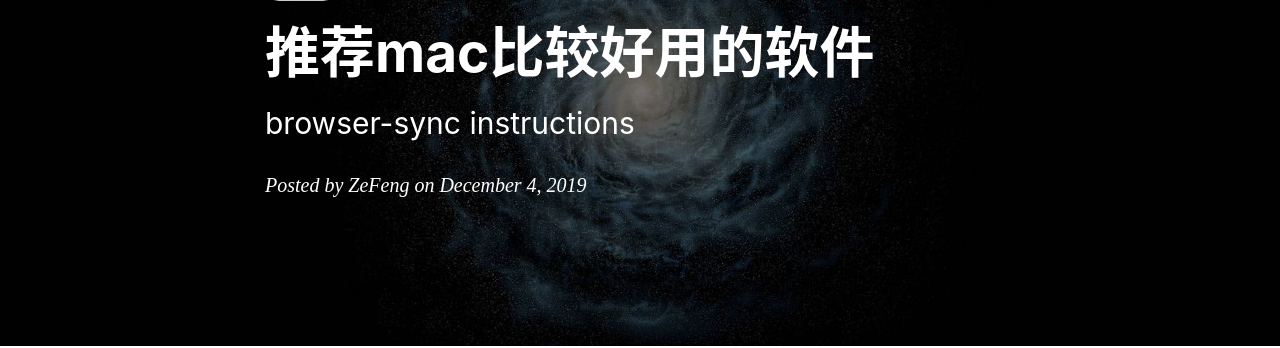
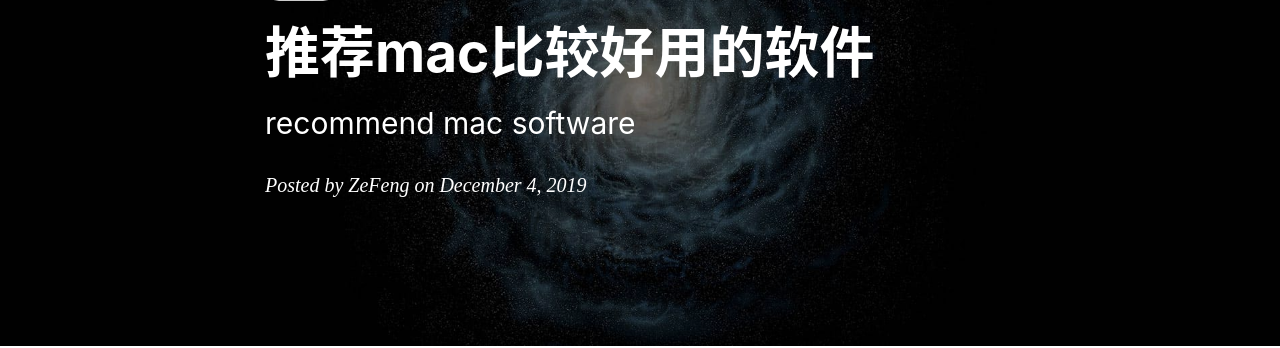
Before and after one commit to 00feng00/00feng00.github.io, a Jekyll site: the page built from _posts/2019-12-04-mac.markdown, in a window 1280 px wide and 900 px high. Shown: the part 177-525 px from the top of the window. Built offline with Jekyll 4.4.1, drawn with Linux system fonts in a browser that asks for light colours; nearby versions of some CDN libraries; comment, search, counter and statistics services are not loaded.

Commit message:
Update 2019-12-04-mac.markdown

```diff
--- a/_posts/2019-12-04-mac.markdown
+++ b/_posts/2019-12-04-mac.markdown
@@ -1,7 +1,7 @@
 ---
 layout:       post
 title:        "推荐mac比较好用的软件"
-subtitle:     "browser-sync instructions"
+subtitle:     "recommend mac software"
 date:         2019-12-04 22:00:00
 author:       "ZeFeng"
 header-img:   "img/post-bg-universe.jpg"
```
